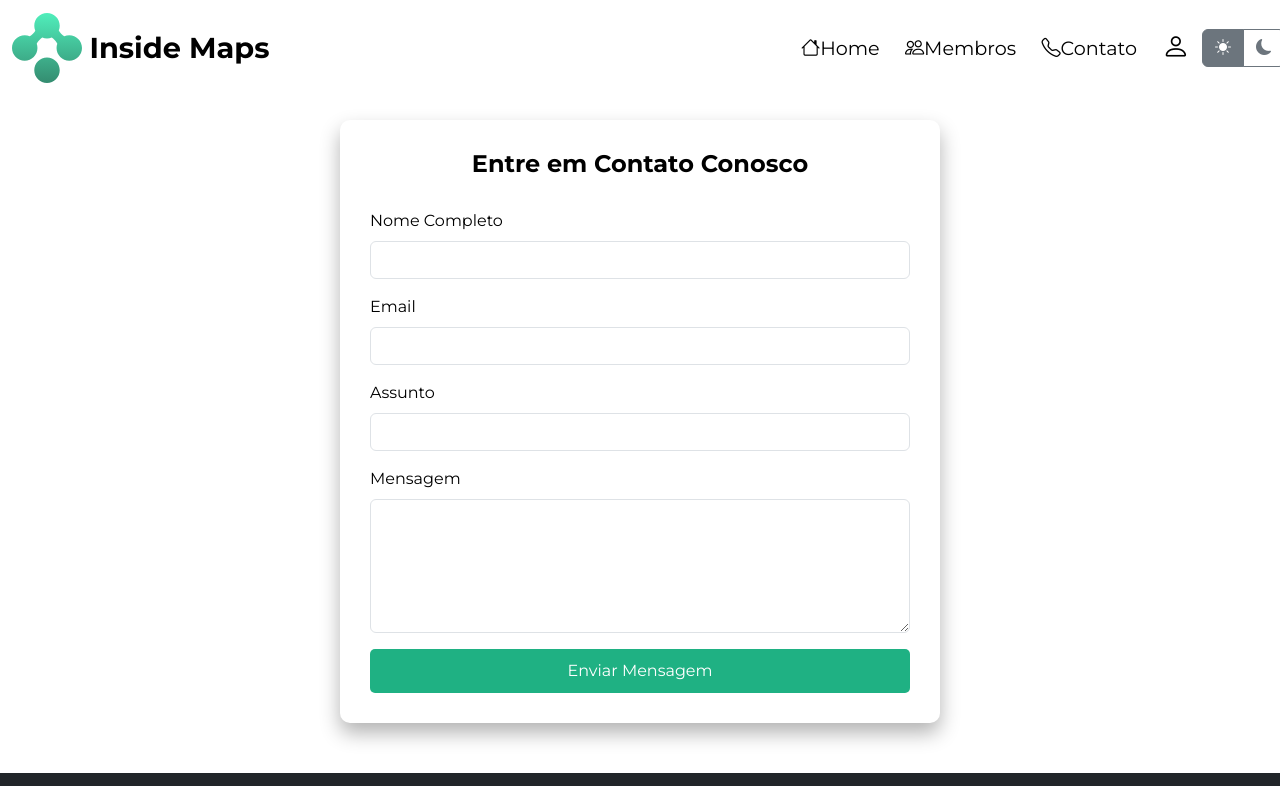
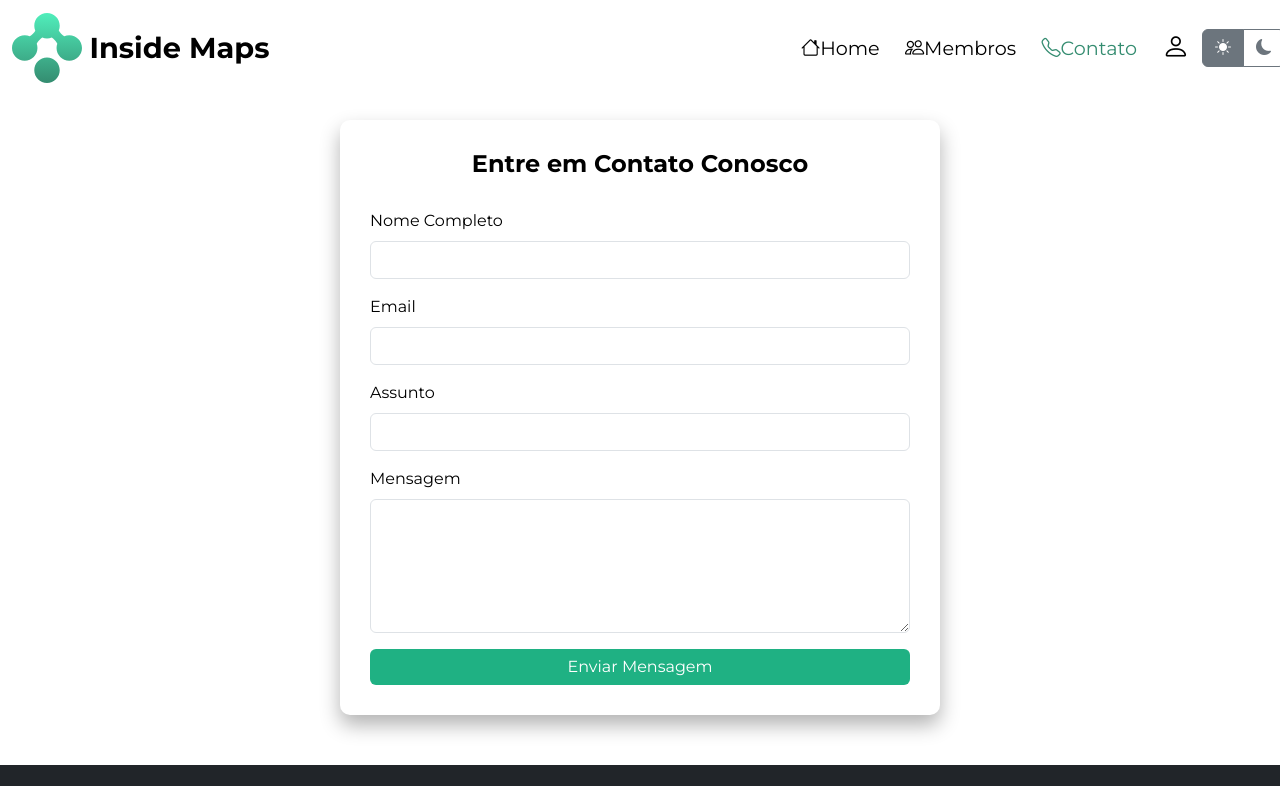
Before and after one commit to pedrocovisi/InsideMapsWEB, a plain HTML site: page contato.html in a window 1280 px wide. Both pictures are taken after a click on the radio button 1208 px from the left and 35 px from the top of the page. Shown: the top 786 px of the page. Drawn offline with nearby package versions, Linux system fonts and the light colour scheme.

Commit message:
tentando concertar o bug

```diff
--- a/CSS/formularios.css
+++ b/CSS/formularios.css
@@ -52,6 +52,8 @@
   margin-top: 0%;
 }
 
+
+
 /* ============================= */
 /* ====== GERAL CLARO ====== */
 /* ============================= */
@@ -93,6 +95,9 @@ body.claro footer a {
   transition: color 0.3s ease-in-out;
 }
 
+body.claro .navbar-nav .nav-link.active {
+  color: #348C70 !important; /* Verde mais claro */
+}
 
 /* ============================= */
 /* ====== GERAL ESCURO  ====== */
@@ -140,6 +145,10 @@ body.escuro footer a:hover {
   color: #17a2b8; /* Cor dos links ao passar o mouse */
 }
 
+body.escuro .navbar-nav .nav-link.active {
+  color: #248c60  !important; /* Verde mais claro */
+}
+
 /* ============================= */
 /* ====== ANIMAÇÕES GERAIS ====== */
 /* ============================= */
@@ -161,16 +170,12 @@ body {
   transition: background-color 0.3s ease-in-out, transform 0.2s ease-in-out;
 }
 
-/* .btn-primary:hover {
-  transform: scale(1.08);
-} */
-
 
 
 /* ============================= */
 /* ====== FORMULÁRIOS CLARO ====== */
 /* ============================= */
-.container.margin-top {
+ .container.margin-top {
   margin-top: 120px;
 }
 
@@ -196,9 +201,9 @@ body {
     margin-bottom: 150px;
 }
 
-body .btn-primary {
-  background-color: #1fb183;
-  border: none;
+ .btn-primary {
+  background-color: #1fb183 !important;
+  border: none !important;
   border-radius: 5px;
   padding: 10px 20px;
   font-size: 1rem;
--- a/CSS/geral.css
+++ b/CSS/geral.css
@@ -52,6 +52,8 @@
   margin-top: 0%;
 }
 
+
+
 /* ============================= */
 /* ====== GERAL CLARO ====== */
 /* ============================= */
@@ -93,6 +95,9 @@ body.claro footer a {
   transition: color 0.3s ease-in-out;
 }
 
+body.claro .navbar-nav .nav-link.active {
+  color: #348C70 !important; /* Verde mais claro */
+}
 
 /* ============================= */
 /* ====== GERAL ESCURO  ====== */
@@ -140,6 +145,10 @@ body.escuro footer a:hover {
   color: #17a2b8; /* Cor dos links ao passar o mouse */
 }
 
+body.escuro .navbar-nav .nav-link.active {
+  color: #248c60  !important; /* Verde mais claro */
+}
+
 /* ============================= */
 /* ====== ANIMAÇÕES GERAIS ====== */
 /* ============================= */
--- a/CSS/index.css
+++ b/CSS/index.css
@@ -296,6 +296,9 @@ body.claro footer a {
   transition: color 0.3s ease-in-out;
 }
 
+body.claro .navbar-nav .nav-link.active {
+  color: #348C70 !important; /* Verde mais claro */
+}
 
 /* ============================= */
 /* ====== GERAL ESCURO  ====== */
@@ -343,6 +346,10 @@ body.escuro footer a:hover {
   color: #17a2b8; /* Cor dos links ao passar o mouse */
 }
 
+body.escuro .navbar-nav .nav-link.active {
+  color: #248c60  !important; /* Verde mais claro */
+}
+
 /* ============================= */
 /* ====== ANIMAÇÕES GERAIS ====== */
 /* ============================= */
--- a/CSS/membros.css
+++ b/CSS/membros.css
@@ -52,6 +52,8 @@
   margin-top: 0%;
 }
 
+
+
 /* ============================= */
 /* ====== GERAL CLARO ====== */
 /* ============================= */
@@ -93,6 +95,9 @@ body.claro footer a {
   transition: color 0.3s ease-in-out;
 }
 
+body.claro .navbar-nav .nav-link.active {
+  color: #348C70 !important; /* Verde mais claro */
+}
 
 /* ============================= */
 /* ====== GERAL ESCURO  ====== */
@@ -140,6 +145,10 @@ body.escuro footer a:hover {
   color: #17a2b8; /* Cor dos links ao passar o mouse */
 }
 
+body.escuro .navbar-nav .nav-link.active {
+  color: #248c60  !important; /* Verde mais claro */
+}
+
 /* ============================= */
 /* ====== ANIMAÇÕES GERAIS ====== */
 /* ============================= */
@@ -164,6 +173,8 @@ body {
 .btn-primary:hover {
   transform: scale(1.08);
 }
+
+
 
 
 /* ============================= */
--- a/CSS/planos.css
+++ b/CSS/planos.css
@@ -52,6 +52,8 @@
   margin-top: 0%;
 }
 
+
+
 /* ============================= */
 /* ====== GERAL CLARO ====== */
 /* ============================= */
@@ -93,6 +95,9 @@ body.claro footer a {
   transition: color 0.3s ease-in-out;
 }
 
+body.claro .navbar-nav .nav-link.active {
+  color: #348C70 !important; /* Verde mais claro */
+}
 
 /* ============================= */
 /* ====== GERAL ESCURO  ====== */
@@ -140,6 +145,10 @@ body.escuro footer a:hover {
   color: #17a2b8; /* Cor dos links ao passar o mouse */
 }
 
+body.escuro .navbar-nav .nav-link.active {
+  color: #248c60  !important; /* Verde mais claro */
+}
+
 /* ============================= */
 /* ====== ANIMAÇÕES GERAIS ====== */
 /* ============================= */
@@ -164,6 +173,8 @@ body {
 .btn-primary:hover {
   transform: scale(1.08);
 }
+
+
 
 
   /* ============================= */
--- a/JS/geral.js
+++ b/JS/geral.js
@@ -1,31 +1,29 @@
 document.addEventListener("DOMContentLoaded", function () {
     const btnClaro = document.getElementById('btnclaro');
     const btnEscuro = document.getElementById('btnescuro');
+    const body = document.body;
 
-    // Verifica o tema salvo no localStorage e aplica na página
-    const modoSalvo = localStorage.getItem("modo-tema");
-
-    if (modoSalvo === "escuro") {
-        document.body.classList.add('escuro');
-        document.body.classList.remove('claro');
+    // Aplica o tema salvo no localStorage
+    const theme = localStorage.getItem("theme");
+    if (theme === "escuro") {
+        body.classList.add("escuro");
         btnEscuro.checked = true;
     } else {
-        document.body.classList.add('claro');
-        document.body.classList.remove('escuro');
+        body.classList.add("claro");
         btnClaro.checked = true;
     }
 
-    // Função para alternar para o modo claro e salvar no localStorage
-    btnClaro.addEventListener('click', () => {
-        document.body.classList.add('claro');
-        document.body.classList.remove('escuro');
-        localStorage.setItem("modo-tema", "claro");
+    // Função para alternar para o modo claro
+    btnClaro.addEventListener("click", () => {
+        body.classList.add("claro");
+        body.classList.remove("escuro");
+        localStorage.setItem("theme", "claro");
     });
 
-    // Função para alternar para o modo escuro e salvar no localStorage
-    btnEscuro.addEventListener('click', () => {
-        document.body.classList.add('escuro');
-        document.body.classList.remove('claro');
-        localStorage.setItem("modo-tema", "escuro");
+    // Função para alternar para o modo escuro
+    btnEscuro.addEventListener("click", () => {
+        body.classList.add("escuro");
+        body.classList.remove("claro");
+        localStorage.setItem("theme", "escuro");
     });
 });
--- a/contato.html
+++ b/contato.html
@@ -9,10 +9,18 @@
     <link href="https://cdn.jsdelivr.net/npm/bootstrap@5.3.0/dist/css/bootstrap.min.css" rel="stylesheet" />
     <link rel="stylesheet" href="https://cdn.jsdelivr.net/npm/bootstrap-icons@1.11.3/font/bootstrap-icons.min.css" />
     <link rel="stylesheet" href="css/formularios.css" />
-    <script src="JS/geral.js"></script>
+
+    <script>
+        (function() {
+            const theme = localStorage.getItem('theme');
+            if (theme === 'escuro') {
+                document.documentElement.classList.add('escuro');
+            }
+        })();
+    </script>
 
 </head>
-<body class="claro">
+<body>
 
     <!-- NAVBAR -->
     <nav class="navbar navbar-expand-lg bg-body-tertiary fixed-top">
@@ -27,9 +35,9 @@
             </button>
             <div class="collapse navbar-collapse" id="navbarNavAltMarkup">
                 <div class="navbar-nav ms-auto">
-                    <a class="nav-link active" aria-current="page" href="index.html"><i class="bi bi-house"></i> Home</a>
+                    <a class="nav-link" aria-current="page" href="index.html"><i class="bi bi-house"></i> Home</a>
                     <a class="nav-link" href="membros.html"><i class="bi bi-people"></i> Membros</a>
-                    <a class="nav-link" href="#"><i class="bi bi-telephone"></i> Contato</a>
+                    <a class="nav-link active" href="#"><i class="bi bi-telephone"></i> Contato</a>
                     <a class="nav-link" href="login.html"><i class="bi bi-person"></i></a>
 
                     <div class="btn-group" role="group" aria-label="Basic radio toggle button group">
@@ -101,6 +109,7 @@
 
 <script src="https://cdn.jsdelivr.net/npm/bootstrap@5.3.0/dist/js/bootstrap.bundle.min.js"></script>
 <link href="https://cdn.jsdelivr.net/npm/bootstrap@5.3.0/dist/css/bootstrap.min.css" rel="stylesheet" />
+<script src="JS/geral.js" ></script>
 
 
 
```
Also changed, not shown: cadastro.html (+10 -2 lines), index.html (+11 -2 lines), login.html (+10 -2 lines), membros.html (+12 -4 lines), planos.html (+13 -2 lines).
